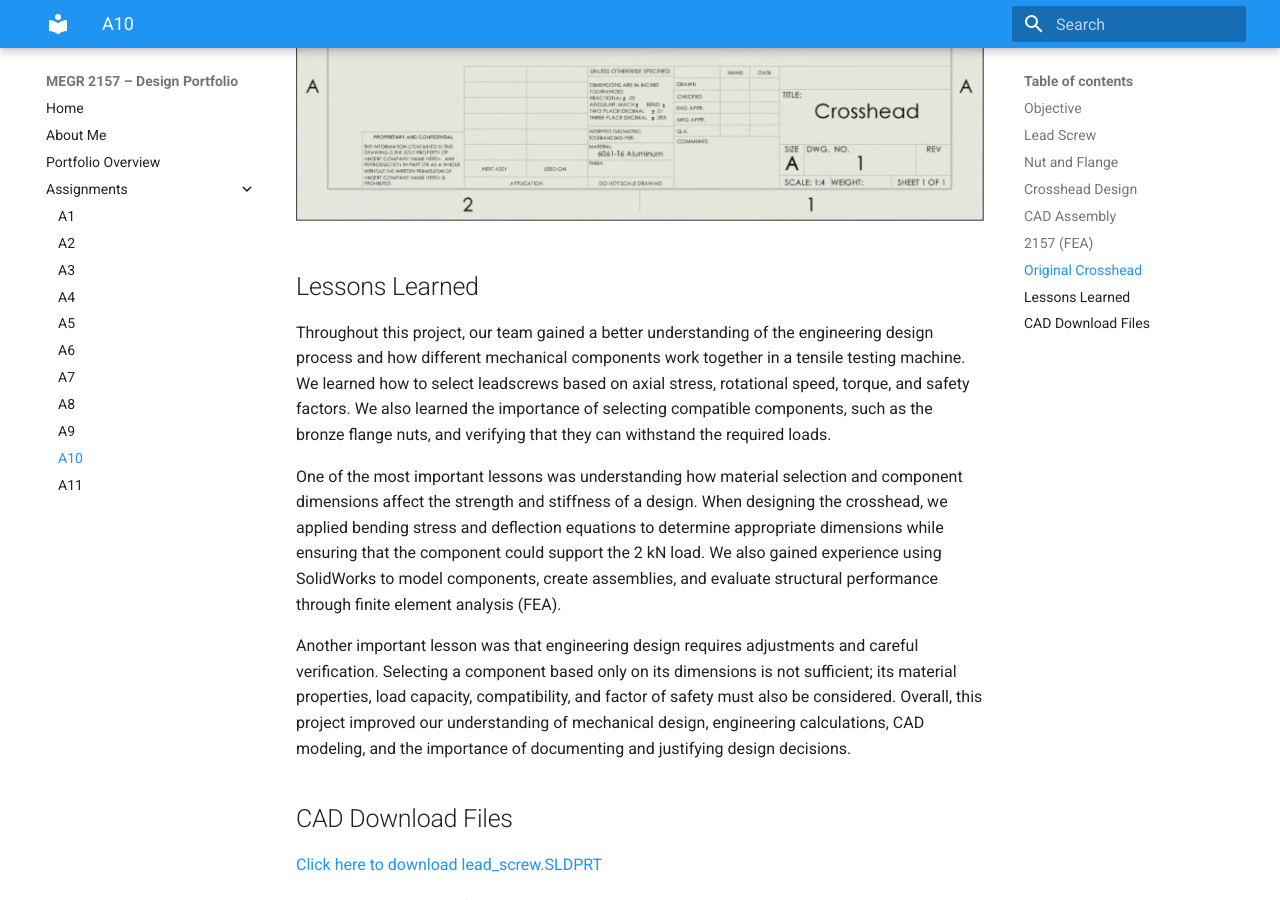
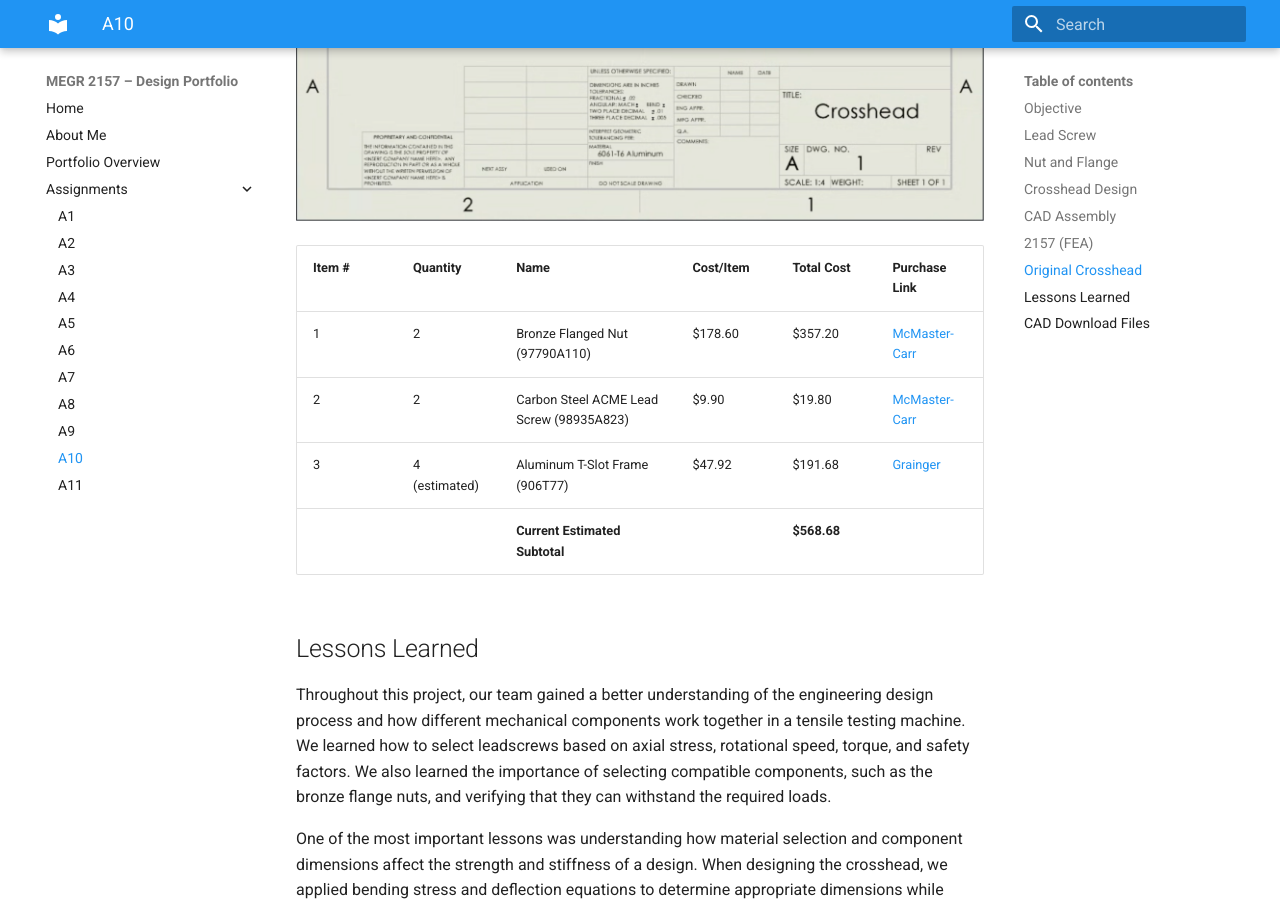
Before and after one commit to jcasillaspad/MEGR2157-Portfolio, an MkDocs documentation site: the page built from docs/assignments/A10/index.md, in a window 1280 px wide and 900 px high, scrolled down 16217 px. Built offline with MkDocs 1.6.1 and Material for MkDocs 9.7.7, drawn with Linux system fonts in a browser that asks for light colours.

Commit message:
Update index.md

```diff
--- a/docs/assignments/A10/index.md
+++ b/docs/assignments/A10/index.md
@@ -154,6 +154,13 @@ This showed that the modified crosshead maintained nearly the same stiffness whi
 
 ![Crosshead drawing](crossheaddrawing.png)
 
+| Item # | Quantity | Name | Cost/Item | Total Cost | Purchase Link |
+|---|---|---|---|---|---|
+| 1 | 2 | Bronze Flanged Nut (97790A110) | $178.60 | $357.20 | [McMaster-Carr](https://www.mcmaster.com/97790A110) |
+| 2 | 2 | Carbon Steel ACME Lead Screw (98935A823) | $9.90 | $19.80 | [McMaster-Carr](https://www.mcmaster.com/98935A823) |
+| 3 | 4 (estimated) | Aluminum T-Slot Frame (906T77) | $47.92 | $191.68 | [Grainger](https://www.grainger.com/product/80-20-T-Slot-Framing-System-Profiles-906T77) |
+| | | **Current Estimated Subtotal** | | **$568.68** | |
+
 ## Lessons Learned
 
 Throughout this project, our team gained a better understanding of the engineering design process and how different mechanical components work together in a tensile testing machine. We learned how to select leadscrews based on axial stress, rotational speed, torque, and safety factors. We also learned the importance of selecting compatible components, such as the bronze flange nuts, and verifying that they can withstand the required loads.
```
